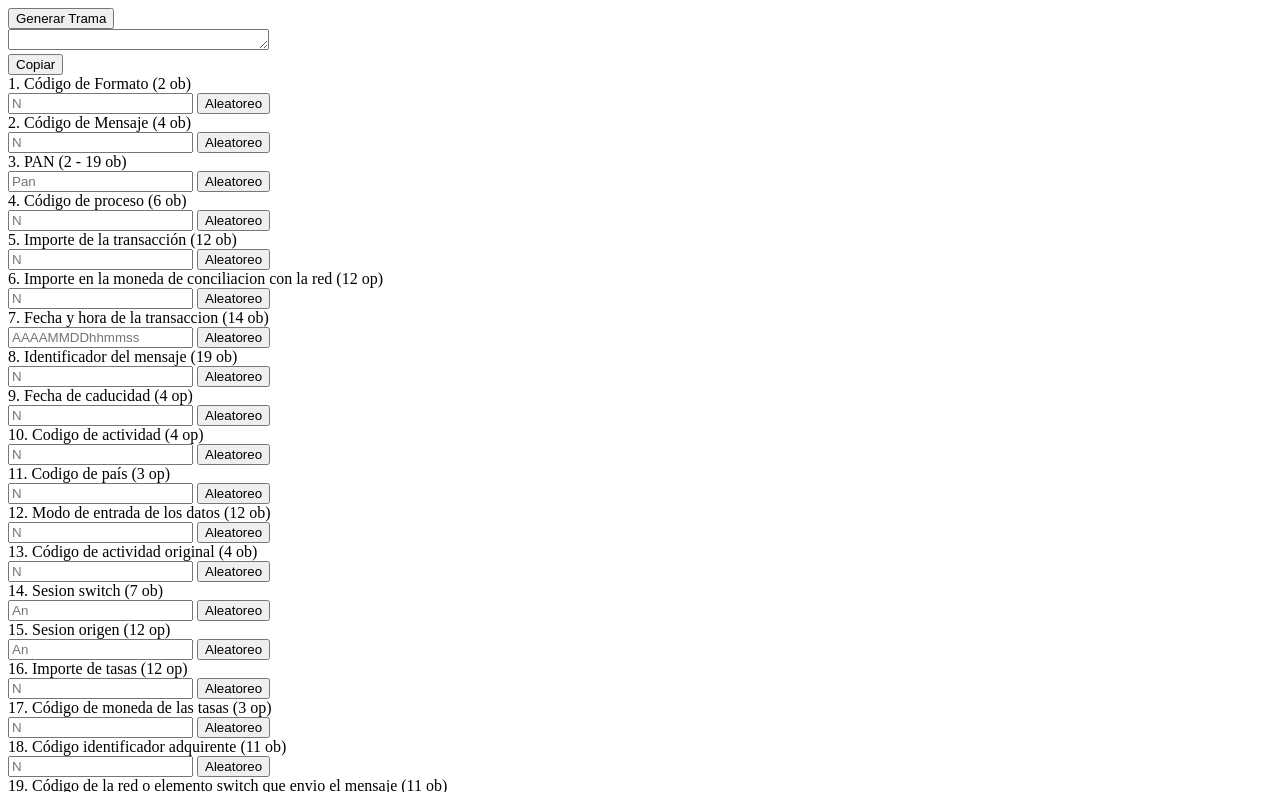
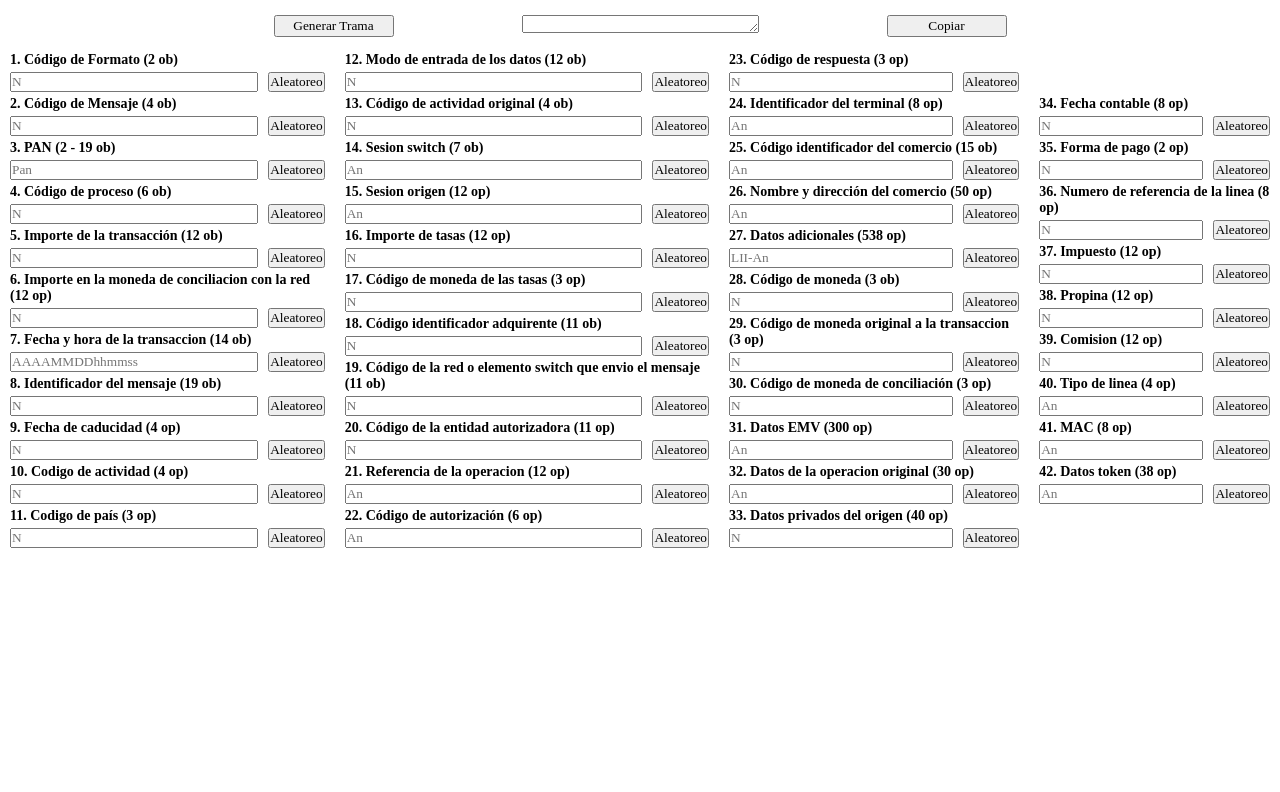
Before and after one commit to edwincneira/job-credimatic-demo, a plain HTML site: page index.html in a window 1280 px wide. Shown: the top 792 px of the page. Drawn offline with Linux system fonts and the light colour scheme; the site is published under a folder, as on GitHub Pages, so addresses that start at the root find nothing.

Commit message:
fix github pages

```diff
--- a/index.html
+++ b/index.html
@@ -4,7 +4,7 @@
     <meta charset="UTF-8">
     <meta http-equiv="X-UA-Compatible" content="IE=edge">
     <meta name="viewport" content="width=device-width, initial-scale=1.0">
-    <link rel="stylesheet" href="/src/style/style.css" />
+    <link rel="stylesheet" href="src/style/style.css" />
     <title>Trama: Credimatic</title>
 </head>
 <body>
@@ -326,6 +326,6 @@
     <footer class="footer">
 
     </footer>
-    <script type="text/javascript" src="/src/js/main.js"></script>
+    <script type="text/javascript" src="src/js/main.js"></script>
 </body>
 </html>
```
